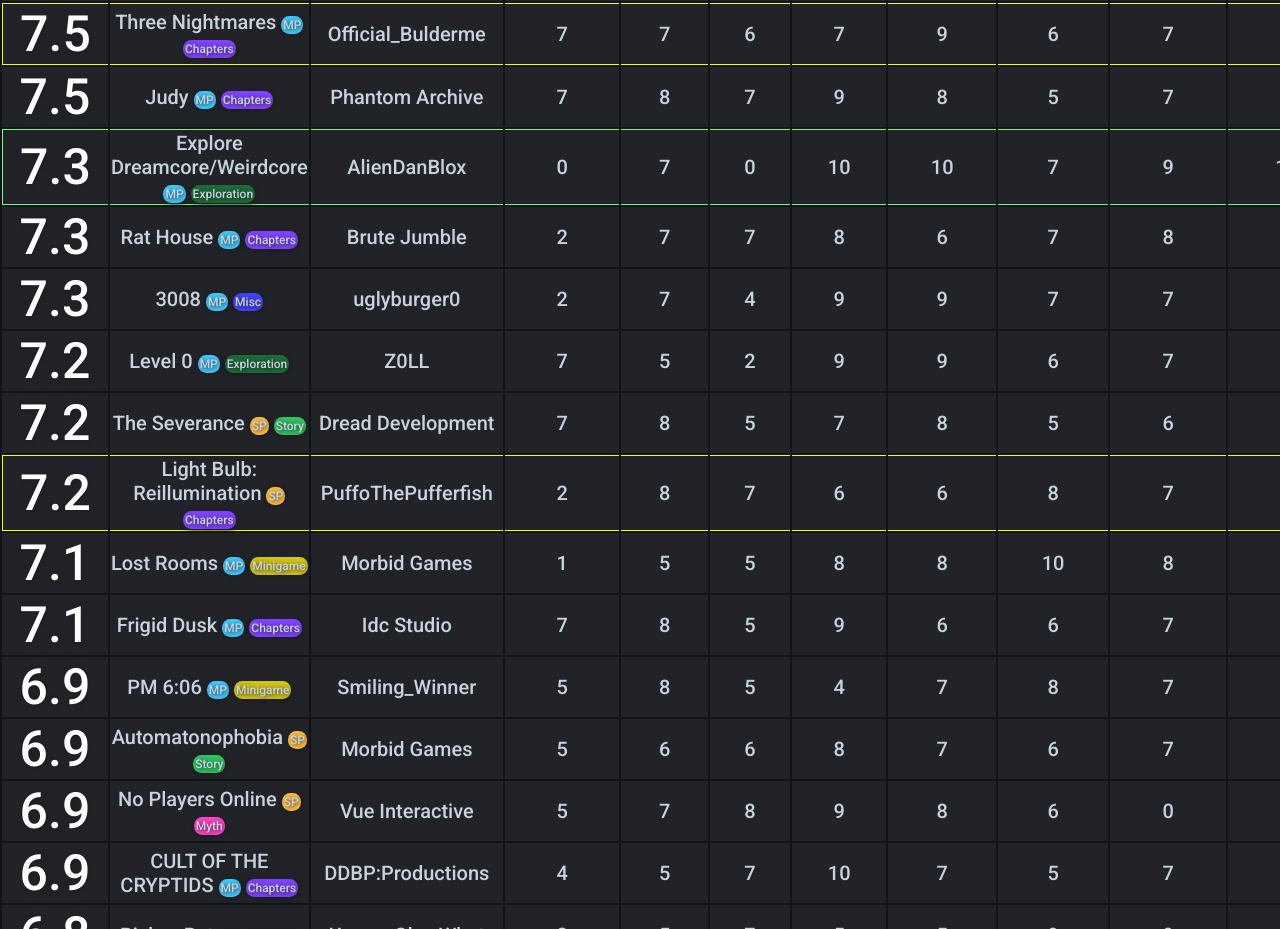
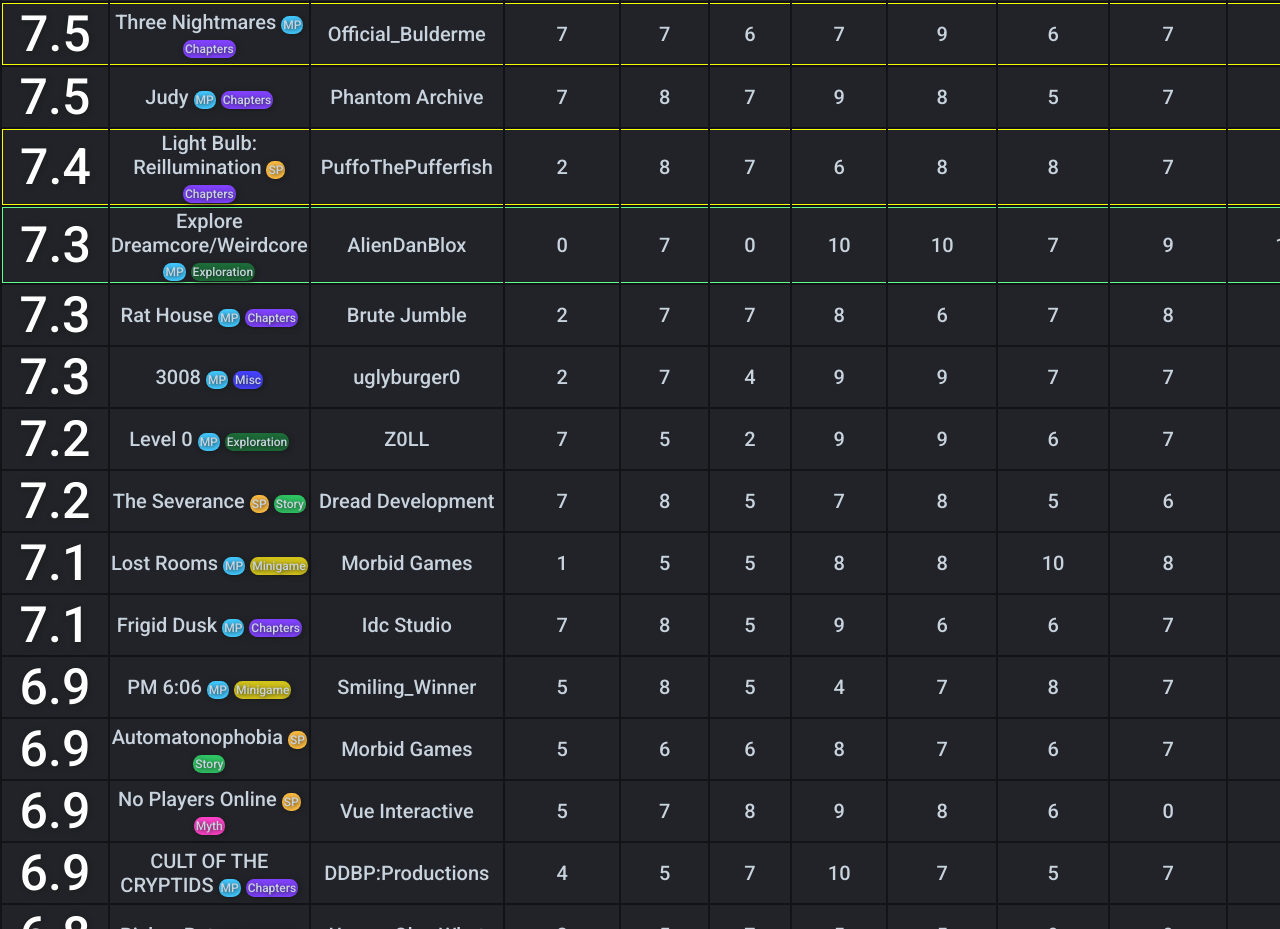
Before and after one commit to NouhiDev/roblox-horrorlist, a plain HTML site: page index.html in a window 1280 px wide. Shown: the part 1460-2389 px from the top of the page. Drawn offline with nearby package versions, Linux system fonts and the light colour scheme.

Commit message:
Update index.html

```diff
--- a/index.html
+++ b/index.html
@@ -807,14 +807,14 @@
 <td>10</td>
 </tr>
 <tr class="creators-choice-nouhi">
-<td class="rating">7.2</td>
+<td class="rating">7.4</td>
 <td>Light Bulb: Reillumination <span class="tag orange-bg">SP</span> <span class="tag purple-bg">Chapters</span></td>
 <td>PuffoThePufferfish</td>
 <td>2</td>
 <td>8</td>
 <td>7</td>
 <td>6</td>
-<td>6</td>
+<td>8</td>
 <td>8</td>
 <td>7</td>
 <td>8</td>
```
